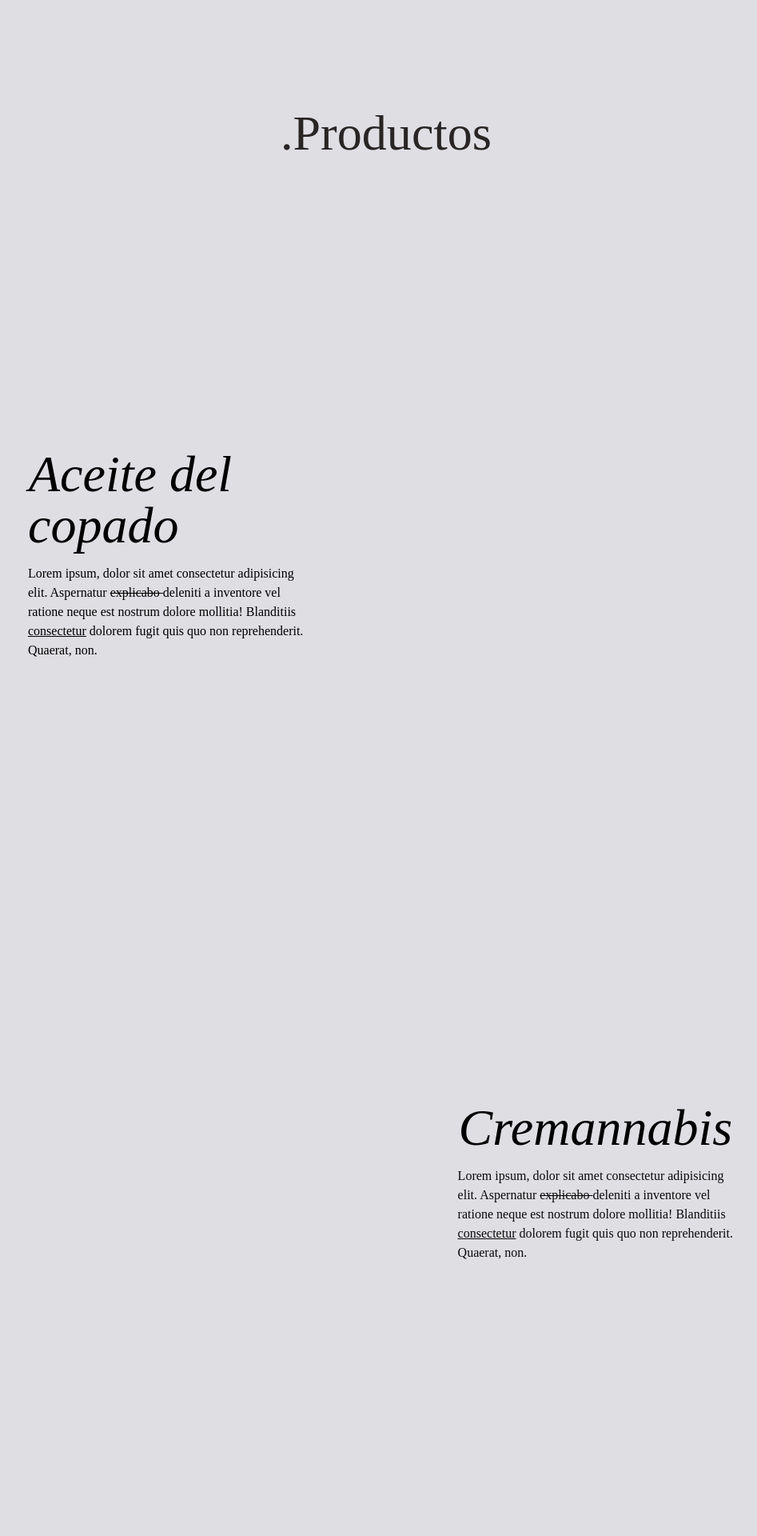
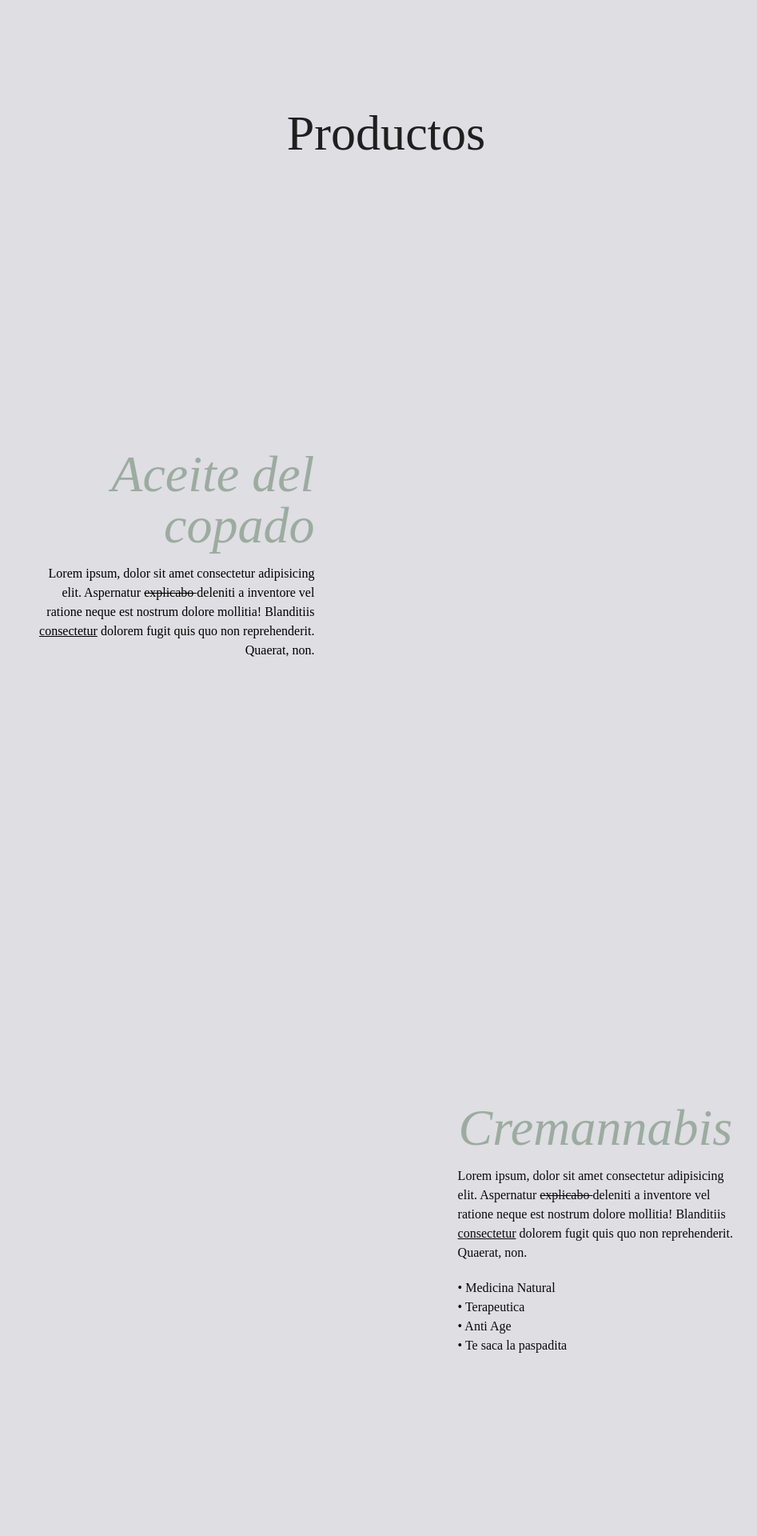
Before and after one commit to jmesparre/coyuyo, a Next.js app: page / in a window 1280 px wide. Shown: the part 860-2780 px from the top of the page at 80% size, without its empty margins (157-1104 px from the left). Built offline with nearby package versions, Linux system fonts and the light colour scheme.

Commit message:
se agrego seccion crema y diseño

```diff
--- a/app/globals.css
+++ b/app/globals.css
@@ -56,7 +56,7 @@ h1 {
 }
 
 h3 {
-  color: black;
+  color: #9caca0;
   font-family: "PP Editorial Old";
   font-size: 4em;
   font-weight: 400;
@@ -164,7 +164,6 @@ a {
     height: 73vw;
     padding-right: 1em;
     display: block;
-    align-items: left;
     z-index: 2;
     padding-top: 240px;
   }
@@ -186,12 +185,15 @@ a {
     height: fit-content;
     background-color: rgba(0, 0, 0, 0);
     margin-bottom: 80px;
+  }
 
+  .product-title h1 {
+    color: #1f1f1f;
   }
 
   .producto p {
     width: 10 0%;
-    text-align: left;
+    text-align: right;
     display: block;
     color: black;
   }
@@ -228,8 +230,12 @@ a {
   margin-top: 1em;
 }
 
+.description h3{
+  text-align: right;
+}
+
 .description p {
-  text-align: left;
+  text-align: right;
   margin-top: 1em;
 }
 
@@ -258,6 +264,10 @@ section.informacion {
 
 .intro p {
   width:80%;
+}
+
+.faq h3 {
+  color: black;
 }
 
 
--- a/app/page.tsx
+++ b/app/page.tsx
@@ -104,7 +104,7 @@ export default function Home() {
 
         ease: "power3.out",
         opacity: 1,
-        duration: 2,
+        duration: 3,
         scrollTrigger: {
           trigger: ".intro",
           start: "top 80%",
@@ -158,8 +158,8 @@ export default function Home() {
 
         <section className="product-title">
           <div className="block text-center">
-              <h1 className="text-stone-800">
-                .Productos
+              <h1>
+                Productos
               </h1>
             </div>
         </section>
@@ -184,6 +184,12 @@ export default function Home() {
           <div className="crema-description">
             <h3>Cremannabis</h3>
             <p>Lorem ipsum, dolor sit amet consectetur adipisicing elit. Aspernatur <s>explicabo </s>deleniti a inventore vel ratione neque est nostrum dolore mollitia! Blanditiis <u> consectetur</u> dolorem fugit quis quo non reprehenderit. Quaerat, non.</p>
+            <ul className="pt-5">
+              <li>•   Medicina Natural</li>
+              <li>•   Terapeutica</li>
+              <li>•   Anti Age</li>
+              <li>•   Te saca la paspadita</li>
+            </ul>
           </div>
 
         </section>
@@ -205,13 +211,13 @@ export default function Home() {
 
         </section>
 
-        <section id="faq">
+        <section className="faq" id="faq">
 
           <div className=" lg:w-6/12 sm:w-6/12  m-auto pt-10">
 
-            <h3 className="pb-20 text-center">Preguntas Frecuentes</h3>
+            <h4 className="pb-14 text-center">Preguntas Frecuentes</h4>
 
-            <Accordion type="single" collapsible className=" text-9xl">
+            <Accordion type="single" collapsible className="text-black text-9xl">
               <AccordionItem value="item-1" className="pl-5 pr-5">
                 <AccordionTrigger className="view cursor-none text-base">- Is it accessible?</AccordionTrigger>
                 <AccordionContent>
--- a/components/ui/accordion.tsx
+++ b/components/ui/accordion.tsx
@@ -14,7 +14,7 @@ const AccordionItem = React.forwardRef<
 >(({ className, ...props }, ref) => (
   <AccordionPrimitive.Item
     ref={ref}
-    className={cn("border-b border-gray-400", className)}
+    className={cn("border-b  border-gray-400", className)}
     {...props}
   />
 ))
```
